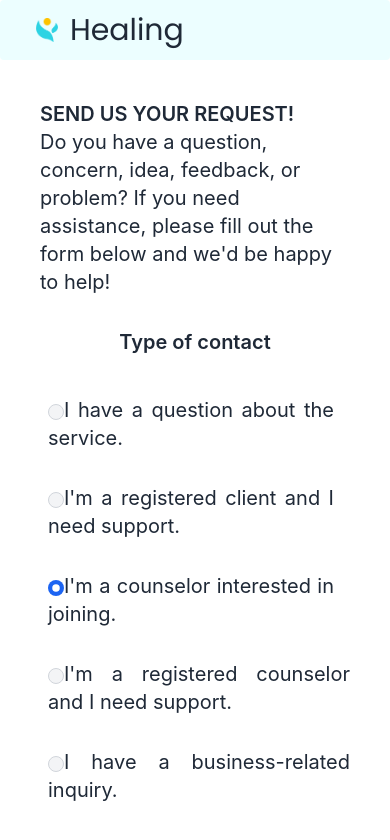
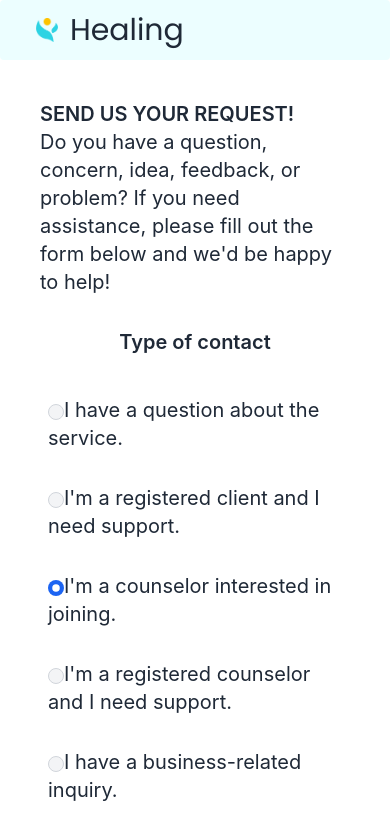
Before and after one commit to TherapyProject/iTherapy, a React (Create React App) app: page /contact in a window 390 px wide. Shown: the top 840 px of the page. Built offline with nearby package versions, Linux system fonts and the light colour scheme.

Commit message:
text-justify deleted

```diff
--- a/src/pages/Contact/Contact.js
+++ b/src/pages/Contact/Contact.js
@@ -16,7 +16,7 @@ function Contact() {
         <h2 className="text-xl font-semibold text-center md:text-start mt-8 mb-10">
           Type of contact
         </h2>
-        <div className="text-justify md:flex justify-between gap-8">
+        <div className=" md:flex justify-between gap-8">
           <div className="flex flex-col text-xl gap-8 mb-8">
             <div className="flex items-center mr-4">
               <label
```
